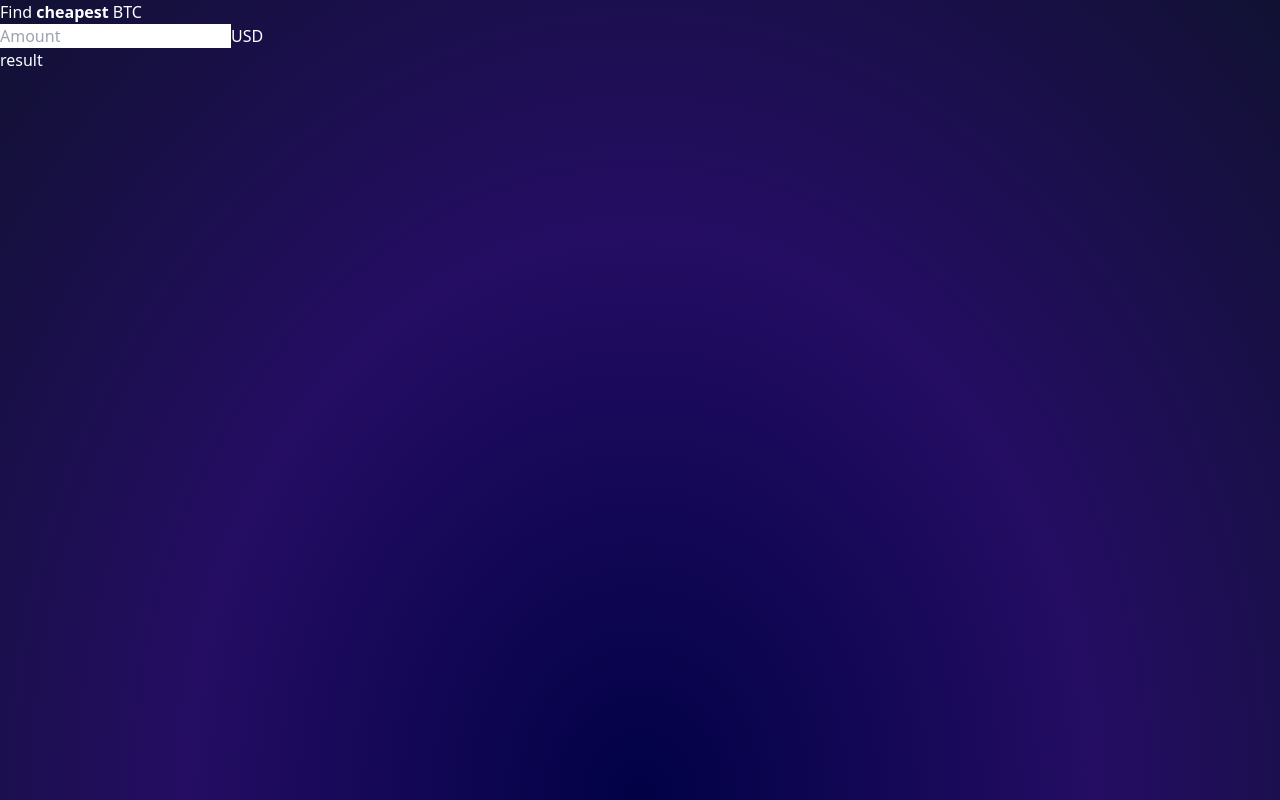
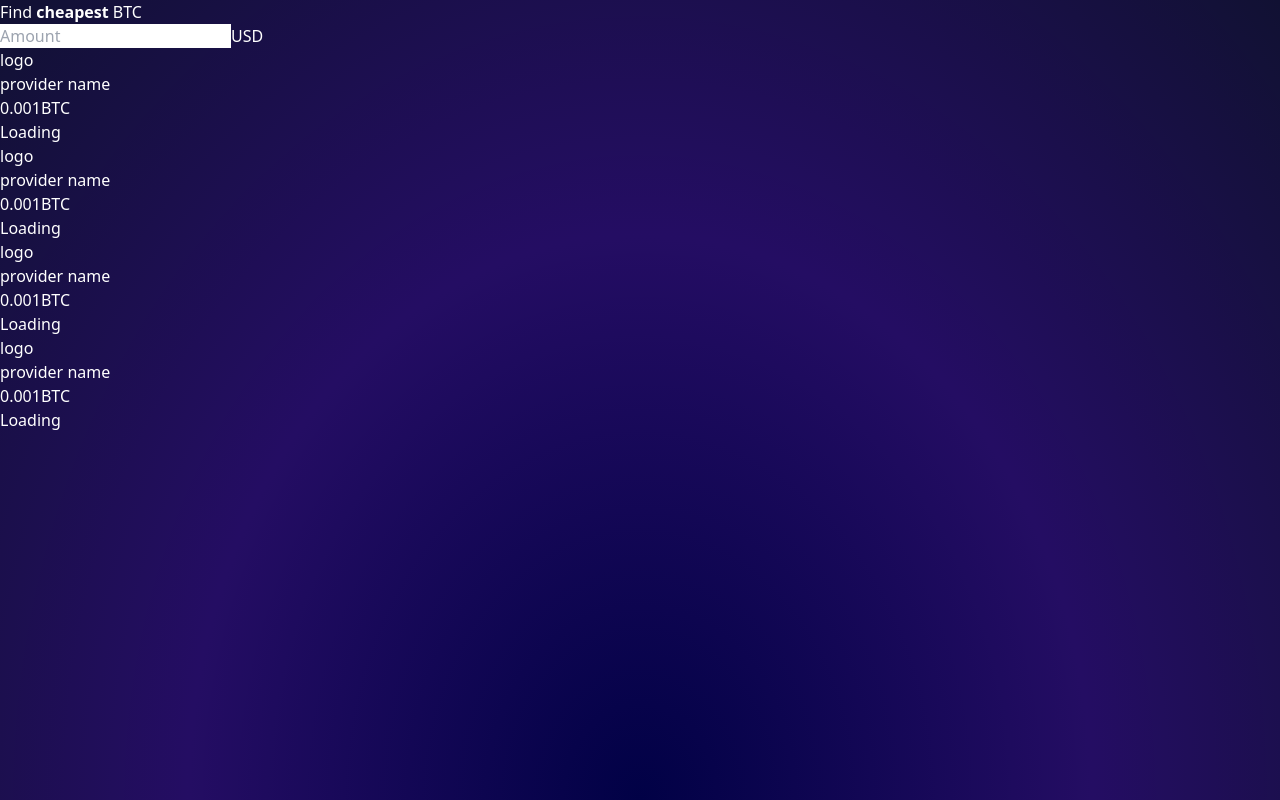
Before and after one commit to EmreeOzturk/btc-comparison-app, a React (Vite) app: page / in a window 1280 px wide. Built offline with nearby package versions, Linux system fonts and the light colour scheme.

Commit message:
update ui

```diff
--- a/src/App.tsx
+++ b/src/App.tsx
@@ -1,5 +1,6 @@
 import { useState } from "react"
 import AmountInput from "./components/AmountInput"
+import ResultRow from "./components/ResultRow"
 
 function App() {
   const [amount, setAmount] = useState('')
@@ -17,7 +18,10 @@ function App() {
         />
       </div>
       <div className="mt-10">
-        result
+        <ResultRow />
+        <ResultRow />
+        <ResultRow />
+        <ResultRow />
       </div>
     </main>
   )
--- a/src/components/ResultRow.tsx
+++ b/src/components/ResultRow.tsx
@@ -0,0 +1,44 @@
+
+type ResultRowProps = {
+    loading?: boolean
+}
+
+const ResultRow: React.FC<ResultRowProps> = ({
+    loading = true
+}) => {
+    return (
+        <div className="border min-h-12 rounded-lg border-white/20 p-4
+        bg-gradient-to-r from-indigo-400/30 to-purple-800/10 my-2
+    ">
+            <div className="flex gap-4">
+                <div>logo</div>
+                <div className="flex-1 ">provider name</div>
+                <div className="flex items-center gap-2">
+                    <span className="text-xl text-purple-200/80">0.001</span>
+                    <span className="text-xl text-purple-200/60">BTC</span>
+                </div>
+            </div>
+
+            {
+                loading ? (
+                    <div className="flex justify-center mt-4">
+                        <div className="w-24 h-10 flex justify-center items-center bg-white/10 rounded-md animate-pulse">Loading</div>
+                    </div>
+                ) : (
+                    <div className=" flex justify-center mt-4">
+                        <button className=" w-24 h-10 bg-gradient-to-r from-indigo-400 to-purple-800 text-white/90
+                        rounded-md px-4 py-2 font-bold
+                        hover:from-indigo-500 hover:to-purple-900
+                        focus:outline-none focus:ring-2 focus:ring-purple-600
+                        ">
+                            Buy
+                        </button>
+                    </div>
+                )
+
+            }
+        </div>
+    )
+}
+
+export default ResultRow
```
